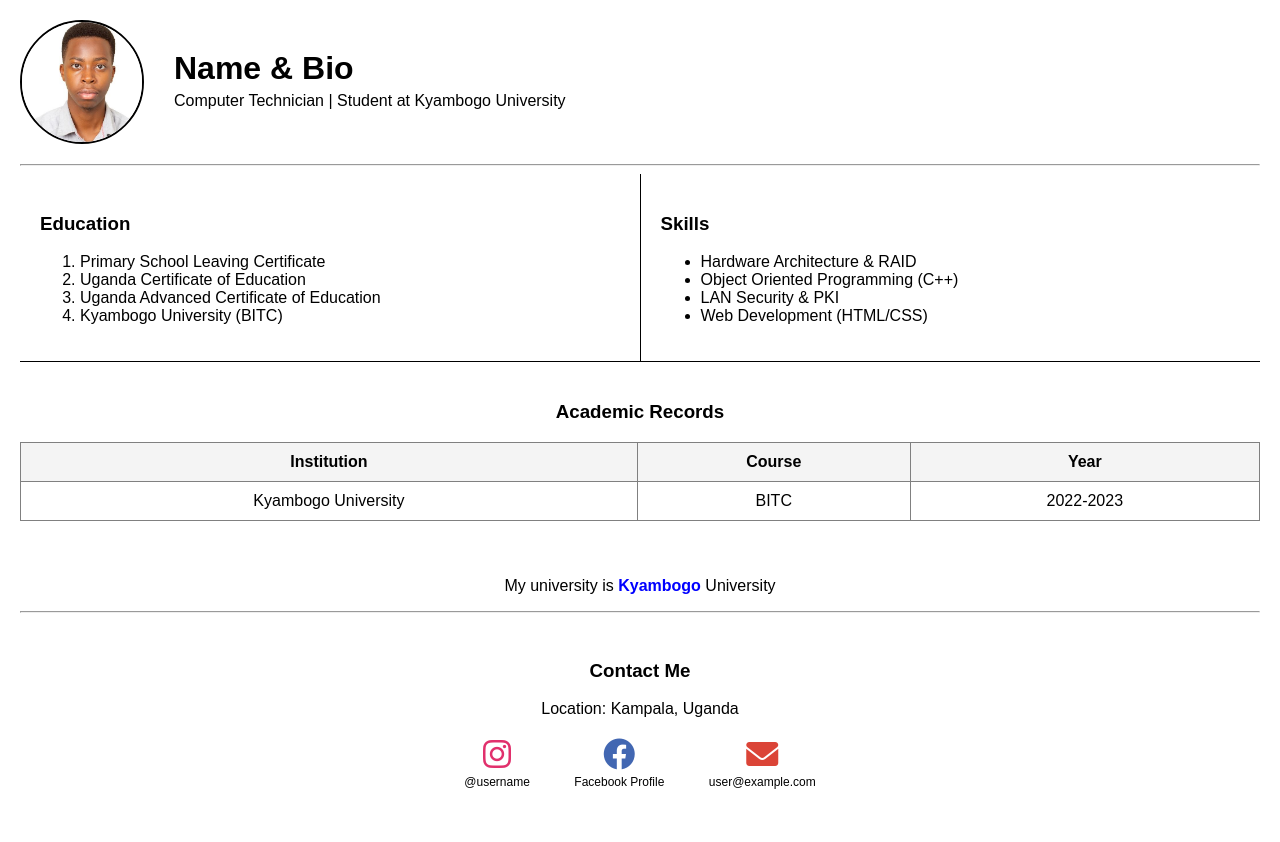
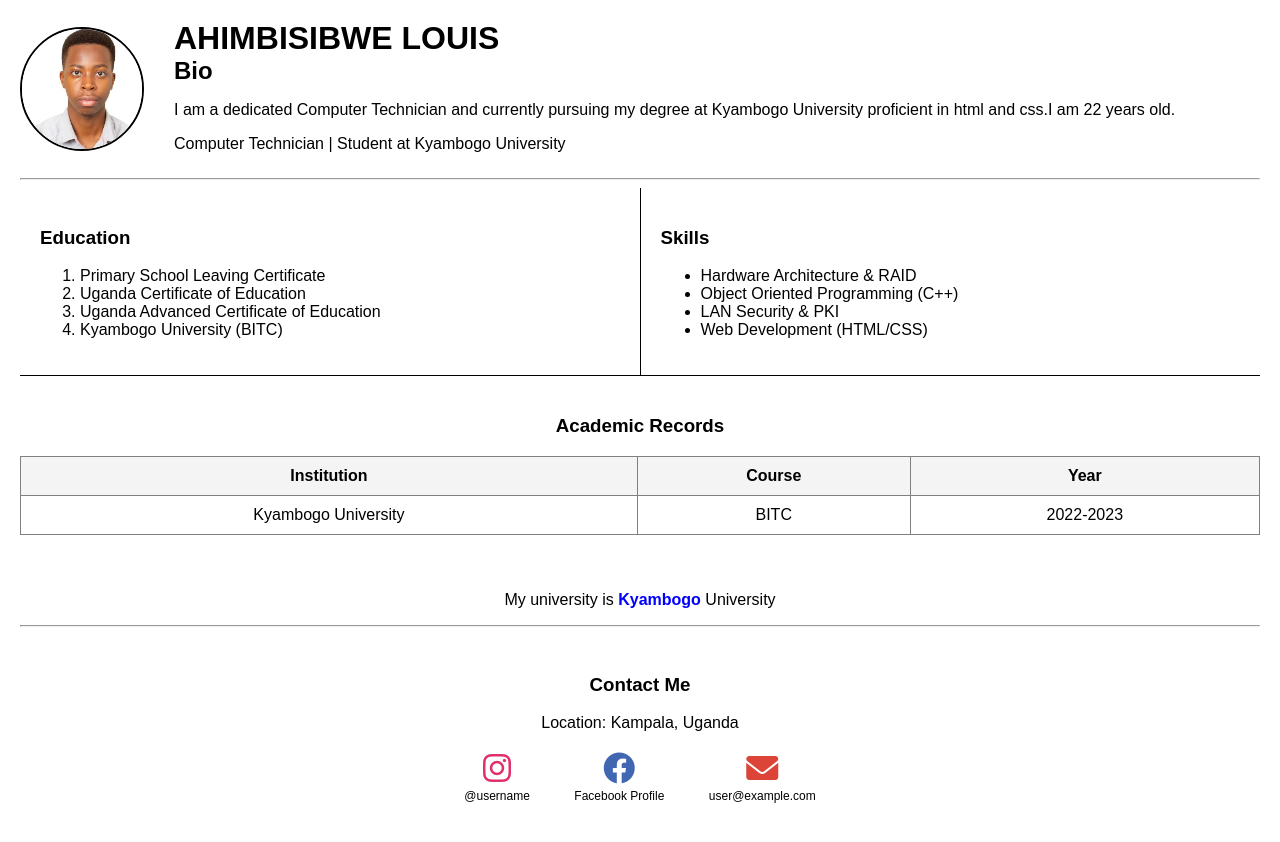
Before and after one commit to ahimbisibwelouis6-cpu/ahimbisibwe-louis-coursework, a plain HTML site: page project.html in a window 1280 px wide. Drawn offline with Linux system fonts and the light colour scheme.

Commit message:
modified new changes to project.html

```diff
--- a/project.html
+++ b/project.html
@@ -14,7 +14,9 @@
         </div>
 
         <div>
-            <h1 style="margin: 0;">Name & Bio</h1>
+            <h1 style="margin: 0;">AHIMBISIBWE LOUIS </h1>
+            <h2 style="margin: 0;">Bio</h2>
+            <P>I am a dedicated Computer Technician and currently pursuing my degree at Kyambogo University proficient in html and css.I am 22 years old.</P>
             <p style="margin: 5px 0;">Computer Technician | Student at Kyambogo University</p>
         </div>
     </header>
```
